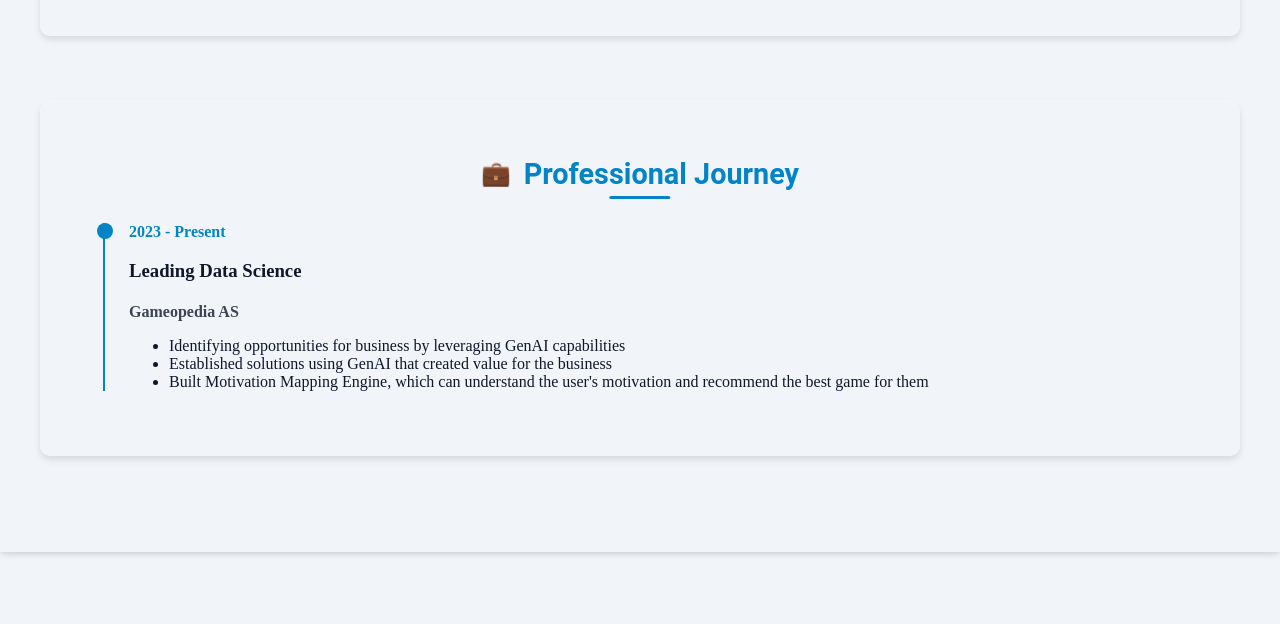
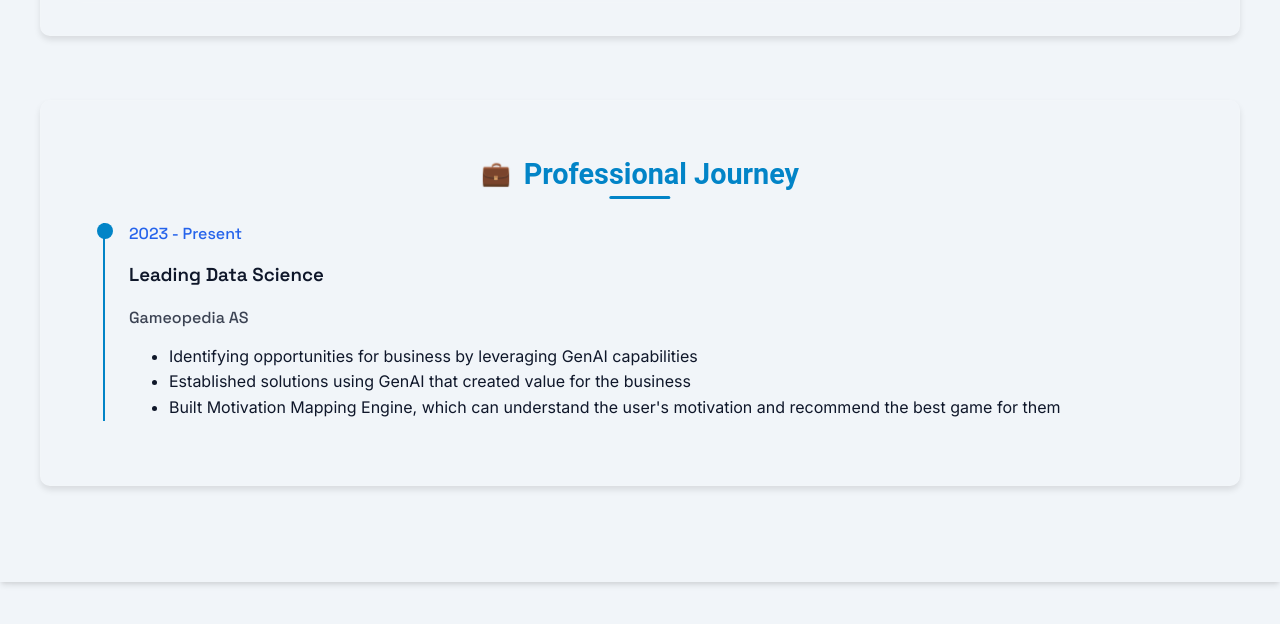
Before and after one commit to ManideepBangaru/manideepbangaru.github.io, a plain HTML site: page index.html in a window 1280 px wide. Shown: the part 1621-2245 px from the top of the page. Drawn offline with nearby package versions, Linux system fonts and the light colour scheme; a web font is replaced by a local one.

Commit message:
style: enhance index.html and styles.css; add Space Grotesk and Inter fonts for improved typography, update timeline section with new class names for better styling, and implement new CSS rules for timeline typography.

```diff
--- a/css/styles.css
+++ b/css/styles.css
@@ -1,3 +1,6 @@
+/* Import Google Fonts */
+@import url('https://fonts.googleapis.com/css2?family=Space+Grotesk:wght@400;500;600;700&family=Inter:wght@400;500&display=swap');
+
 /* Modern theme color palette */
 :root {
     /* Dark theme (default) */
@@ -1201,3 +1204,33 @@ section h2 {
     justify-content: center;
     min-height: calc(100vh - 120px);
 }
+
+/* Timeline Typography Styles */
+.timeline-content {
+    font-family: 'Inter', sans-serif;
+}
+
+.timeline-title {
+    font-family: 'Space Grotesk', sans-serif;
+    font-weight: 600;
+    margin-bottom: 0.5rem;
+}
+
+.timeline-company {
+    font-family: 'Space Grotesk', sans-serif;
+    font-weight: 500;
+    color: #666;
+    margin-bottom: 1rem;
+}
+
+.timeline-date {
+    font-family: 'Space Grotesk', sans-serif;
+    font-weight: 500;
+    color: #2563eb;
+    margin-bottom: 0.75rem;
+}
+
+.achievement-list {
+    font-family: 'Inter', sans-serif;
+    line-height: 1.6;
+}
--- a/index.html
+++ b/index.html
@@ -9,6 +9,7 @@
     <link rel="stylesheet" href="css/styles.css">
     <link href="https://fonts.googleapis.com/css2?family=Orbitron:wght@400;700&family=Rajdhani:wght@400;600&display=swap" rel="stylesheet">
     <link href="https://fonts.googleapis.com/css2?family=Electrolize&display=swap" rel="stylesheet">
+    <link href="https://fonts.googleapis.com/css2?family=Space+Grotesk:wght@400;500;600;700&family=Inter:wght@400;500&display=swap" rel="stylesheet">
 </head>
 <body>
     <header class="main-header">
@@ -242,16 +243,15 @@
                         <div class="timeline-marker"></div>
                         <div class="timeline-content">
                             <div class="timeline-date">2023 - Present</div>
-                            <h3>Leading Data Science</h3>
-                            <h4>Gameopedia AS</h4>
+                            <h3 class="timeline-title">Leading Data Science</h3>
+                            <h4 class="timeline-company">Gameopedia AS</h4>
                             <ul class="achievement-list">
                                 <li>Identifying opportunities for business by leveraging GenAI capabilities</li>
                                 <li>Established solutions using GenAI that created value for the business</li>
                                 <li>Built Motivation Mapping Engine, which can understand the user's motivation and recommend the best game for them</li>
                             </ul>
                         </div>
-                    <!-- </div> -->
-                    <!-- Add more timeline items -->
+                    </div>
                 </div>
             </section>
 
```
